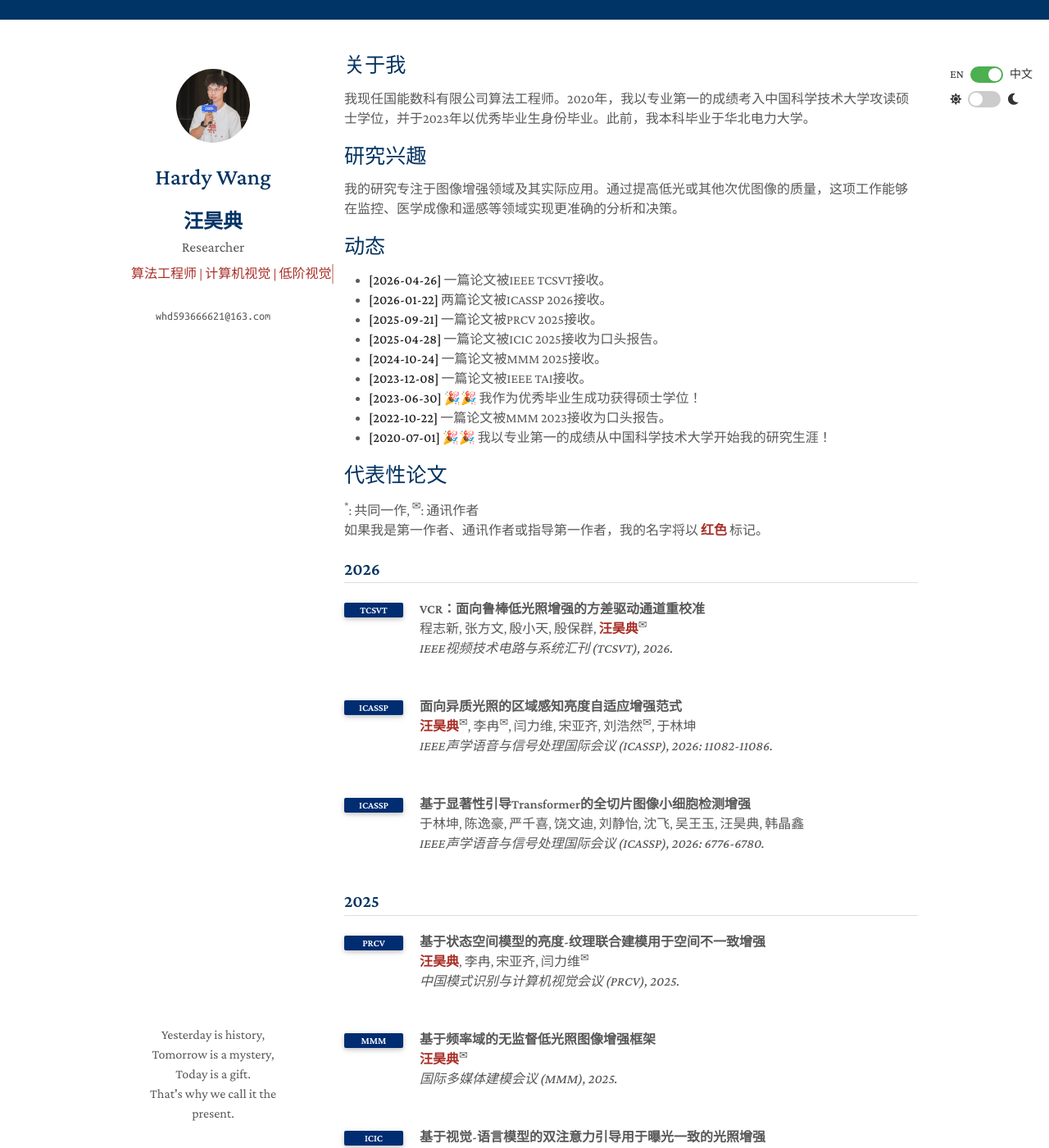
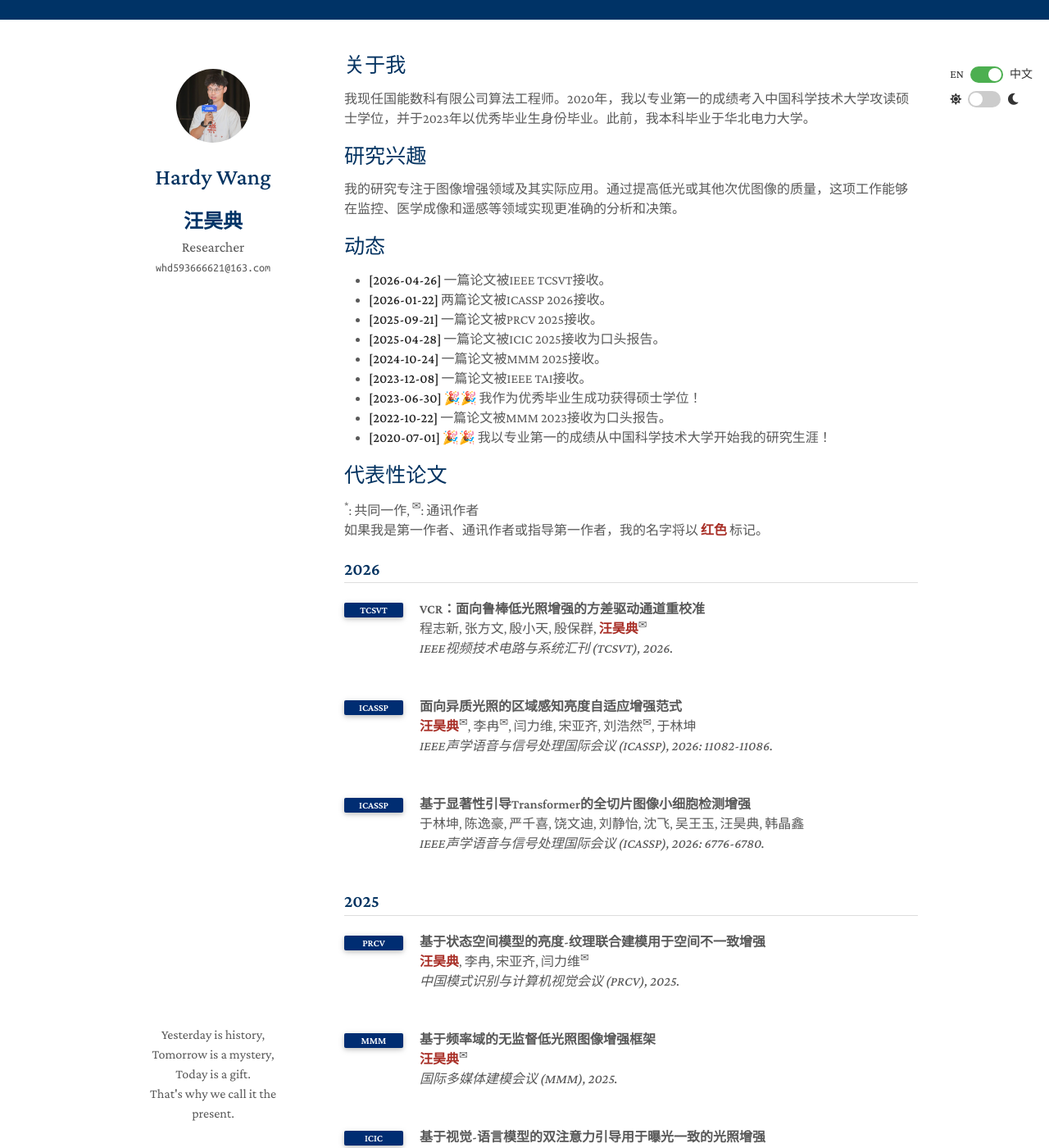
Before and after one commit to 7407810/hardywang.github.io, a Jekyll site: the page built from index.zh.md, in a window 1280 px wide and 1400 px high. Shown: the whole window at 82% size. Built offline with Jekyll 4.4.1, drawn with Linux system fonts in a browser that asks for light colours; nearby versions of some CDN libraries; a style sheet for code colours, icons or effects is not loaded; our own code applies the rules of GitHub Pages for plain Markdown files.

Commit message:
Add files via upload

```diff
--- a/_layouts/homepage.html
+++ b/_layouts/homepage.html
@@ -191,66 +190,6 @@
       opacity: 0;
       visibility: hidden;
     }
-
-    /* Scroll Progress Bar */
-    #scroll-progress {
-      position: fixed;
-      top: 0;
-      left: 0;
-      height: 3px;
-      width: 0%;
-      background: linear-gradient(90deg, #a82e26, #c83e36);
-      z-index: 9999;
-      transition: width 0.1s ease;
-    }
-
-    body.dark-mode #scroll-progress {
-      background: linear-gradient(90deg, #FFA04D, #FFB06D);
-    }
-
-    /* Typewriter Effect */
-    .typewriter {
-      font-size: 16px;
-      color: #a82e26;
-      border-right: 2px solid #a82e26;
-      white-space: nowrap;
-      overflow: hidden;
-      animation: blink 0.8s infinite;
-      margin-top: 8px;
-      display: inline-block;
-    }
-
-    body.dark-mode .typewriter {
-      color: #FFA04D;
-      border-color: #FFA04D;
-    }
-
-    @keyframes blink {
-      50% {
-        border-color: transparent;
-      }
-    }
-
-    /* Reveal Animation */
-    .reveal {
-      opacity: 0;
-      transform: translateY(30px);
-      transition: all 0.8s ease;
-    }
-
-    .reveal.active {
-      opacity: 1;
-      transform: translateY(0);
-    }
-
-    /* Project Card Hover Effect */
-    .pub-row {
-      transition: transform 0.25s ease, box-shadow 0.25s ease;
-    }
-
-    .pub-row:hover {
-      transform: translateY(-5px) rotateX(2deg) rotateY(-2deg);
-    }
   </style>
   </head>
   <body>
@@ -264,9 +203,6 @@
         </div>
       </div>
     </div>
-
-    <!-- Scroll Progress Bar -->
-    <div id="scroll-progress"></div>
 
     <lightonly>
       <div id="headcolor">
@@ -483,7 +419,6 @@
         {% if site.position %}
         <position style="font-size:1.10rem;">{{ site.position }}</position>
         <br>
-        <p class="typewriter" id="typewriter"></p>
         {% endif %}
         {% if site.affiliation %}
         <a href="{{ site.affiliation_link }}" rel="noopener"><autocolor>{{ site.affiliation }}</autocolor></a>
@@ -562,77 +497,15 @@
       </footer>
     </div>
     <script>
-      // Loader - only show on first visit
       window.addEventListener("DOMContentLoaded", function () {
         const loader = document.getElementById("loader");
-        const isLanguageSwitch = sessionStorage.getItem('languageSwitch') === 'true';
+        const content = document.querySelector(".wrapper");
 
-        if (isLanguageSwitch) {
-          // Skip loader for language switch
-          loader.style.display = 'none';
-          sessionStorage.removeItem('languageSwitch');
-        } else {
-          // Show loader for first visit
-          setTimeout(() => {
-            loader.classList.add("hide");
-          }, 2500);
-        }
+        // Hide loader after page is ready
+        setTimeout(() => {
+          loader.classList.add("hide");
+        }, 2500);
       });
-
-      // Scroll Progress Bar
-      window.addEventListener("scroll", () => {
-        const scrollTop = window.scrollY;
-        const docHeight = document.documentElement.scrollHeight - window.innerHeight;
-        const progress = (scrollTop / docHeight) * 100;
-        document.getElementById("scroll-progress").style.width = progress + "%";
-      });
-
-      // Typewriter Effect
-      function startTypewriter() {
-        const isChinese = window.location.pathname.includes('index.zh.html');
-        const text = isChinese
-          ? "算法工程师 | 计算机视觉 | 低阶视觉"
-          : "Algorithm Engineer | Computer Vision | Low-level Vision";
-        const el = document.getElementById("typewriter");
-        if (!el) return;
-
-        let i = 0;
-        el.textContent = '';
-
-        function type() {
-          if (i < text.length) {
-            el.textContent += text.charAt(i);
-            i++;
-            setTimeout(type, 60);
-          }
-        }
-
-        // Start after loader is hidden
-        setTimeout(type, 2600);
-      }
-
-      // Reveal Animation
-      function revealOnScroll() {
-        const reveals = document.querySelectorAll("section, .bibliography, h3");
-        const windowHeight = window.innerHeight;
-
-        reveals.forEach((item, index) => {
-          const elementTop = item.getBoundingClientRect().top;
-          if (elementTop < windowHeight - 100) {
-            setTimeout(() => {
-              item.classList.add("active");
-            }, index * 100);
-          }
-        });
-      }
-
-      // Initialize
-      window.addEventListener("DOMContentLoaded", function() {
-        startTypewriter();
-        revealOnScroll();
-      });
-
-      window.addEventListener("scroll", revealOnScroll);
     </script>
     <script src="{{ "/assets/js/scale.fix.js" | relative_url }}"></script>
     {% if site.google_analytics %}
```
Also changed, not shown: other parts of _layouts/homepage.html (+0 -1 lines).
